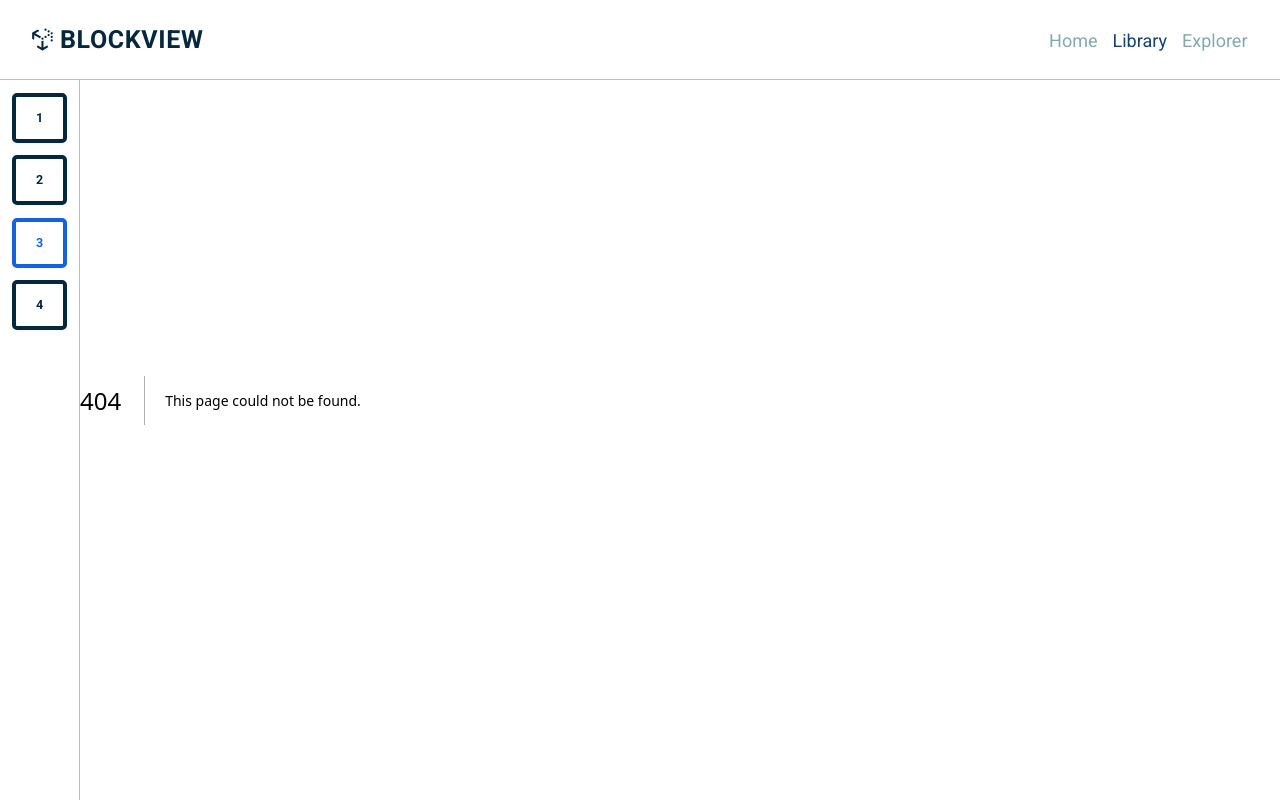
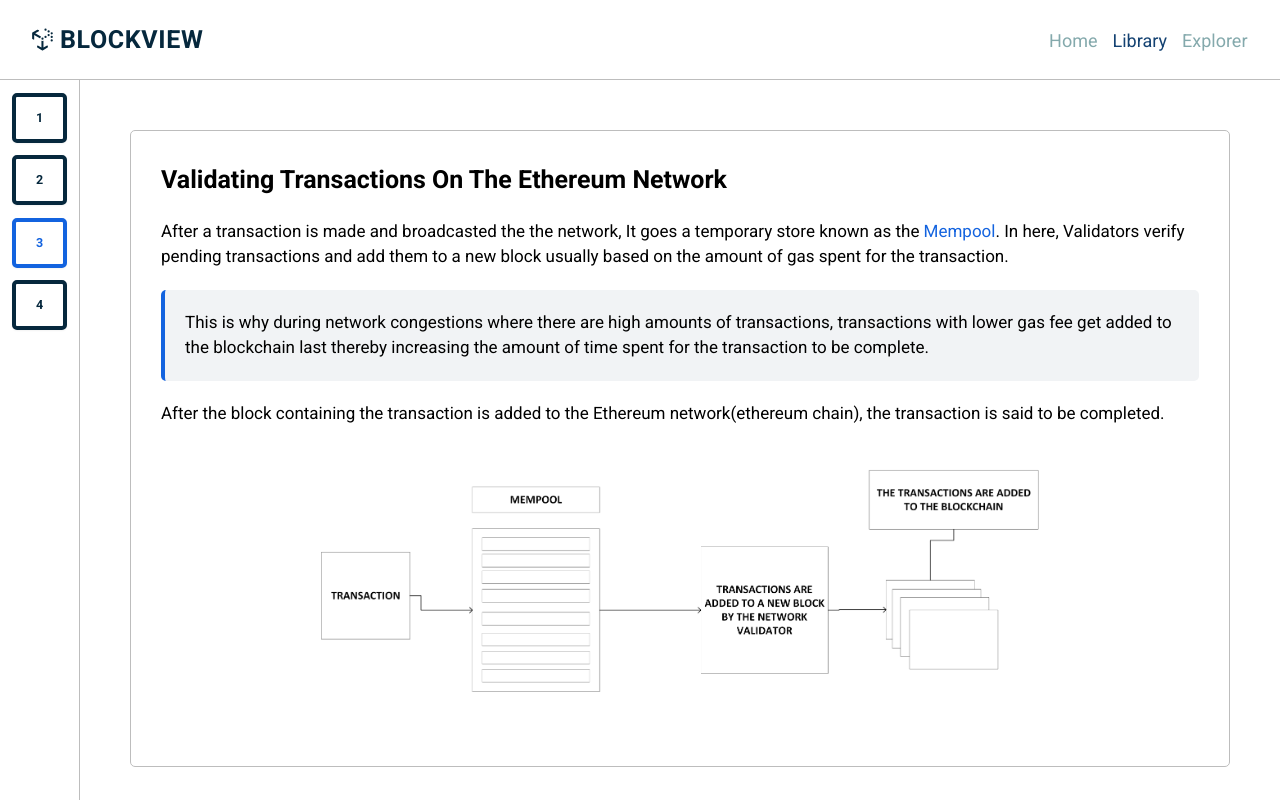
Before and after one commit to ejim11/Blockview, a Next.js app: page /library/how-are-transactions-validated in a window 1280 px wide. Before the commit this address had no page. Built offline with nearby package versions, Linux system fonts and the light colour scheme.

Commit message:
implemented the second section of the third chapter

```diff
--- /dev/null
+++ b/pages/library/how-are-transactions-validated/index.tsx
@@ -0,0 +1,32 @@
+import React from 'react'
+import Card from '../../../components/Card'
+import Image from 'next/image'
+import transactionValImg from "../../../public/assets/transactionvalidation.png"
+
+const TransactionValidation = () => {
+    const prev = {
+        path: "making-transactions-on-a-blockchain-network"
+    }
+
+    const next = {
+        path: "decentrallized-finance-(defi)"
+    }
+
+    return (
+        <Card prev={prev} next={next}>
+            <h3 className="mb-[2rem] font-semibold text-[2.5rem]">Validating Transactions On The Ethereum Network</h3>
+            <p>
+                After a transaction  is made and broadcasted the the network, It goes a temporary store known as the <span className = "text-color-light-blue">Mempool</span>.  In here, Validators verify pending transactions and add them to a new block usually based on the amount of gas spent for the transaction.
+            </p>
+            <p className="bg-[#f1f3f5] p-[2rem] rounded-lg my-[2rem] border-l-4 border-color-light-blue">
+            This is why during network congestions where there are high amounts of transactions, transactions with lower gas fee get added to the blockchain last thereby increasing the amount of time spent for the transaction to be complete.
+            </p>
+            <p>
+                After the block containing the transaction is added to the Ethereum network(ethereum chain), the transaction is said to be completed.
+            </p>
+            <Image src={transactionValImg} alt="web history" className="w-[70%] my-[4rem] mx-auto" />
+        </Card>
+    )
+}
+
+export default TransactionValidation
--- a/pages/library/making-transactions-on-a-blockchain-network/index.tsx
+++ b/pages/library/making-transactions-on-a-blockchain-network/index.tsx
@@ -41,7 +41,7 @@ const Transactions = () => {
             <p className="bg-[#f1f3f5] p-[2rem] rounded-lg my-[2rem] border-l-4 border-color-light-blue">
                 View your personal transactions on the ethereum network in the explorer page by copying your transaction hash and pasting it into the input field and submitting.
             </p>
-            <p className="bg-[#f1f3f5] p-[2rem] rounded-lg my-[2rem] border-l-4 border-color-light-blue">Running transactions, calling contracts, signing messages, etc are all operations that are run on the ethereum network. These operations require different amount computational power depending on the computational stress of the operation on the blockchain. The cost for the computational stress on the blockchain by operation is measured in a unit called <span className='text-color-light-blue'>Gas.</span> </p>
+            <p className="bg-[#f1f3f5] p-[2rem] rounded-lg my-[2rem] border-l-4 border-color-light-blue">Running transactions, calling contracts, signing messages, etc are all operations that are run on the ethereum network. These operations require different amount computational power depending on the computational stress of the operation on the blockchain. The cost for the computational stress on the blockchain by operation is measured in a unit called <span className='text-color-light-blue'>Gas</span>. </p>
             <p>After making the transaction, You and everyone on the ethereum network have access to the transaction and its details. We will explain all details of the transaction below: </p>
             <ul className='mt-[2rem]'>
                 {
```
Also changed, not shown: public/assets/transactionvalidation.png (added).
